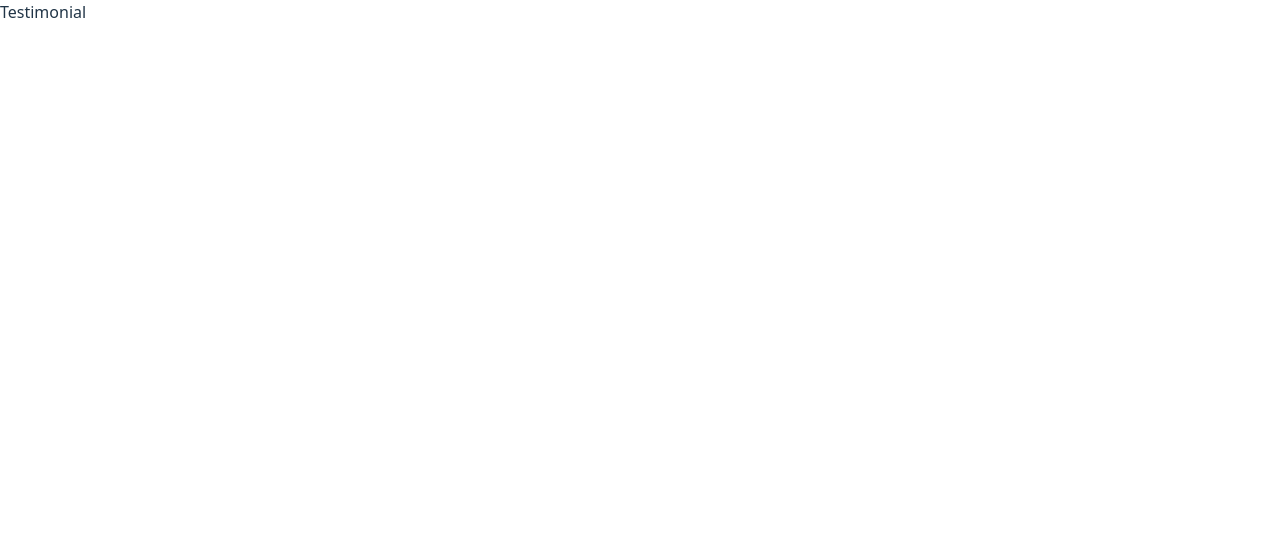
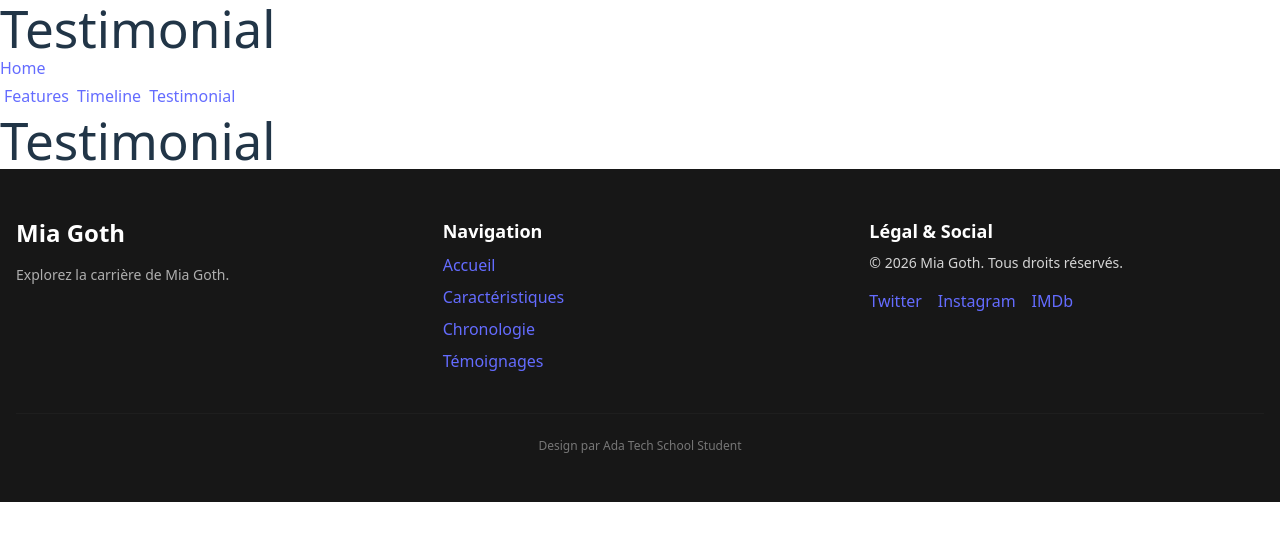
Before and after one commit to adatechschool/grace-adapage-josh-et-jathu, a React (Vite) app: page /Testimonial in a window 1280 px wide. Shown: the top 540 px of the page. Built offline with nearby package versions, Linux system fonts and the light colour scheme.

Commit message:
Fixing Page link display

```diff
--- a/src/App.tsx
+++ b/src/App.tsx
@@ -6,6 +6,8 @@
 import  Navbar  from './components/layout/Navbar'
 import NotFoundPage from './pages/NotFoundPage';
 import Footer from './components/layout/Footer';
+import {Route, Routes} from "react-router-dom"
+
 
 
 function App() {
@@ -13,10 +15,18 @@
 
   return (
     <>
-    <Home/>
-    {/* <Features/>
-    <Timeline/>
-    <Testimonial/> */}
+    <Navbar />
+
+    <Routes>
+
+    <Route path="/" element={<Home />} />
+    <Route path="/Features" element={<Features />}  />
+    <Route path="/Timeline" element={<Timeline />} />
+    <Route path="/Testimonial" element={<Testimonial />} />
+
+
+    </Routes>
+
     <Footer/>
 
     </>
--- a/src/components/layout/Navbar.tsx
+++ b/src/components/layout/Navbar.tsx
@@ -1,23 +1,26 @@
-import { NavLink } from "react-router-dom";
 
-export default  function Navbar() {
+
+export default function Navbar() {
   return (
-    <nav className="navBar">
-      <NavLink to="/" end>
-        Home
-      </NavLink>
+    <nav className="nav">
+      <a href="/" className="home-placeholder">Home</a>
 
-      <NavLink to="/features">
-        Features
-      </NavLink>
-
-      <NavLink to="/timeline">
-        Timeline
-      </NavLink>
-
-      <NavLink to="/testimonials">
-        Testimonials
-      </NavLink>
+      <ul className="flex items-center gap-x-2 p-1 font-medium">
+        <CustomLink href= "/Features">Features</CustomLink>
+        <CustomLink href="/Timeline">Timeline</CustomLink>
+        <CustomLink href="/Testimonial">Testimonial</CustomLink>
+      </ul>
     </nav>
   );
-};
+}
+
+
+function CustomLink({ href, children }) {
+    const path = window.location.pathname
+
+    return (
+    <li className={path === href ? "active" : ""}>
+      <a href={href}>{children}</a>
+    </li>
+  );
+}
--- a/src/main.tsx
+++ b/src/main.tsx
@@ -1,7 +1,7 @@
 
 import React from 'react';
 import ReactDOM from 'react-dom/client';
-import { createBrowserRouter, RouterProvider } from 'react-router-dom';
+import { BrowserRouter, createBrowserRouter, RouterProvider } from 'react-router-dom';
 import './index.css';
 
 import { Home } from './pages/Home';
@@ -40,5 +40,8 @@
 ReactDOM.createRoot(document.getElementById('root')!).render(
   <React.StrictMode>
     <RouterProvider router={router} />
+    <BrowserRouter>
+    <App />
+    </BrowserRouter>
   </React.StrictMode>,
 );
--- a/src/pages/Features.tsx
+++ b/src/pages/Features.tsx
@@ -1,7 +1,11 @@
+
 export const  Features = () => {
     return <>
 
-    <h2>Features</h2>
+
+    <h1>Features</h1>
+
+
 
     </>
 }
--- a/src/pages/Testimonial.tsx
+++ b/src/pages/Testimonial.tsx
@@ -1,7 +1,10 @@
+
+
 export const  Testimonial = () => {
     return <>
 
-    <h2>Testimonial</h2>
+
+    <h1>Testimonial</h1>
 
     </>
 }
--- a/src/pages/Timeline.tsx
+++ b/src/pages/Timeline.tsx
@@ -1,7 +1,12 @@
+
 export const  Timeline = () => {
     return <>
 
-    <h2>Timeline</h2>
+
+
+    <h1>Timeline</h1>
+
+
 
     </>
 }
--- a/src/styles/globals.css
+++ b/src/styles/globals.css
@@ -1,5 +1,5 @@
 :root {
-  --primary-color: #2563eb;
+  --primary-color: #061e52;
   --text-color: #1f2937;
   --bg-color: #ffffff;
   --nav-height: 64px;
```
